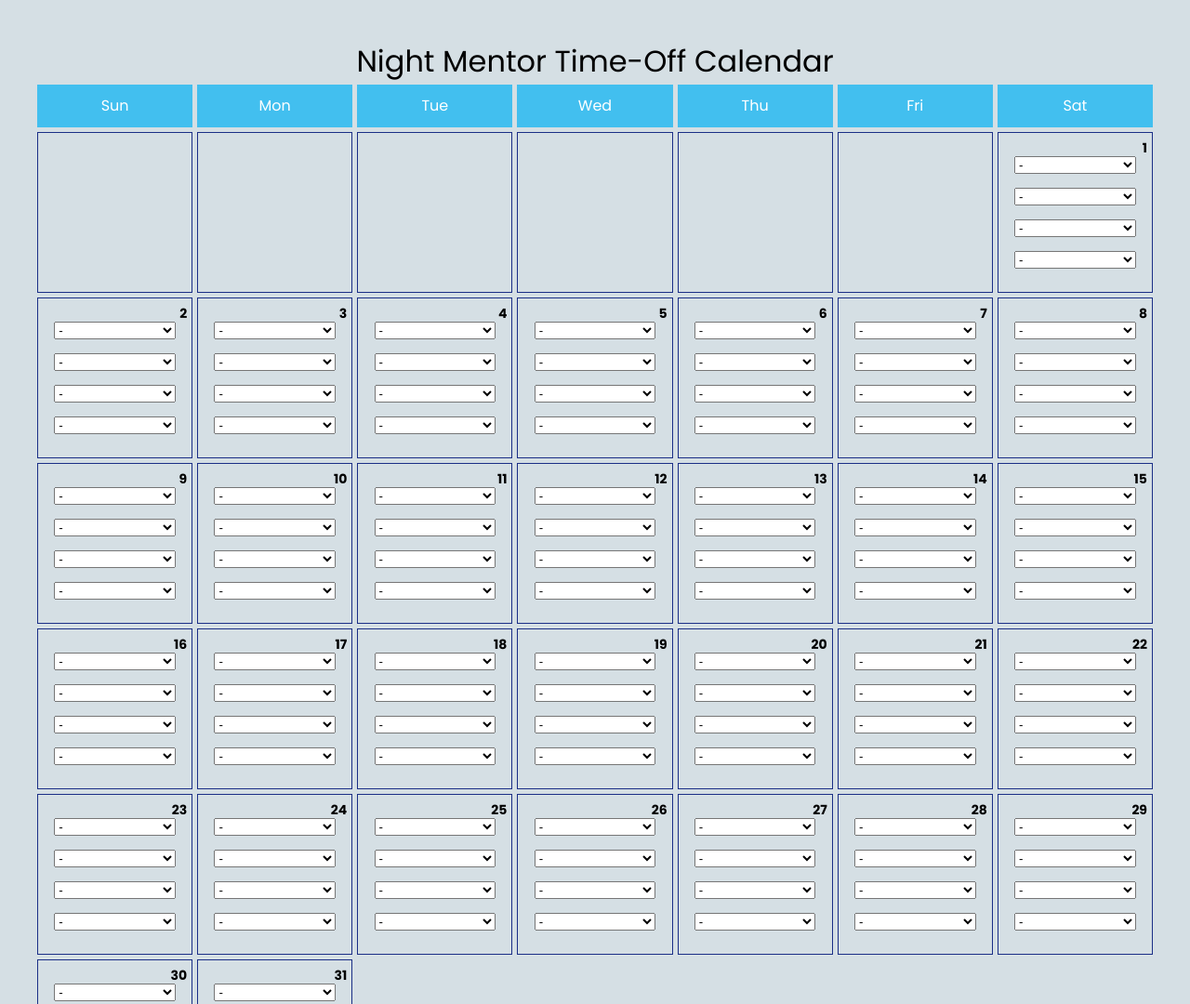
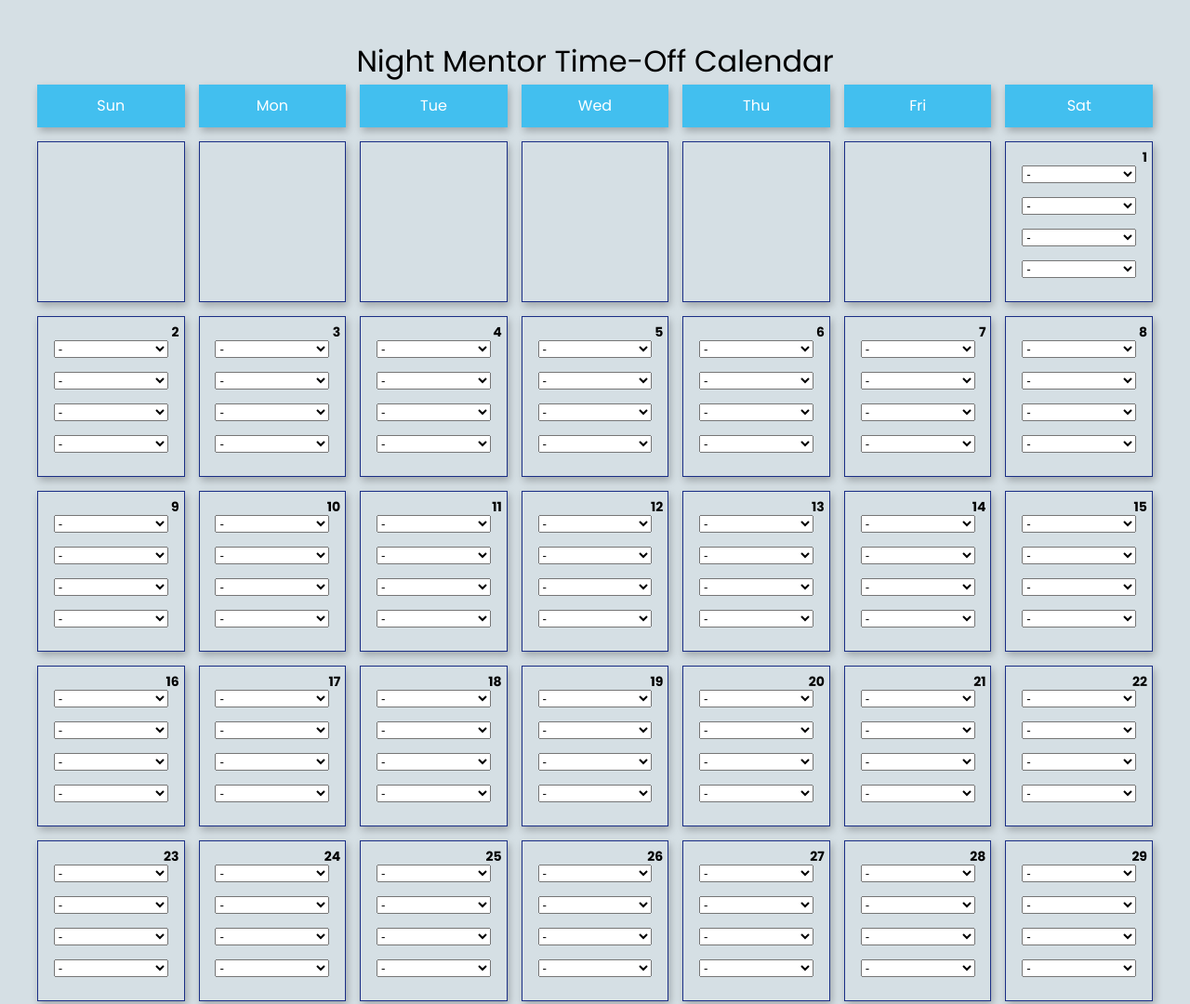
Before and after one commit to Hjhawley/time-off-calendar-st-george, a plain HTML site: page index.html in a window 1280 px wide. Shown: the top 1080 px of the page at 93% size. Drawn offline with Linux system fonts and the light colour scheme; a script that the page names is missing.

Commit message:
reformatted and adjusted CSS

```diff
--- a/styles.css
+++ b/styles.css
@@ -5,24 +5,14 @@
     padding: 0;
     box-sizing: border-box;
     font-weight: normal;
-    transition: background-color 0.25s ease, border-color 0.25s ease, box-shadow 0.25s ease;
 }
 
 :root {
     --max-width: 1000px;
     --primary-color: #42BFEF;
     --secondary-color: #1A2E86;
-    --tertiary-color: #fd5;
     --background-color: #d5dfe4;
     --text-color: #000;
-    --h2-color: var(--text-color);
-    --h3-color: var(--primary-color);
-    --header-background: var(--primary-color);
-    --header-text-color: #fff;
-    --footer-text-color: #888;
-    --link-color: var(--secondary-color);
-    --link-hover-color: var(--tertiary-color);
-    --visited-color: #7397a8;
     --section-border-color: var(--secondary-color);
     --button-background: var(--primary-color);
     --button-hover-background: var(--secondary-color);
@@ -53,8 +43,38 @@ button, .button {
     justify-content: center;
 }
 
-.calendar { display: grid; grid-template-columns: repeat(7, 1fr); gap: 5px; }
-.day { border: 1px solid var(--secondary-color); padding: 10px; min-height: 120px; position: relative; }
-.day select { display: block; margin: 15px auto; width: 90%; }
-.header { font-weight:400; color: white; background-color: var(--primary-color); padding: 10px; }
-.date { font-size: 14px; font-weight: bold; position: absolute; top: 5px; right: 5px; }
+.calendar {
+    display: grid;
+    grid-template-columns: repeat(7, 1fr);
+    gap: 15px;
+}
+
+.day {
+    border: 1px solid var(--secondary-color);
+    padding: 10px;
+    min-height: 120px;
+    position: relative;
+    box-shadow: var(--shadow);
+}
+
+.day select {
+    display: block;
+    margin: 15px auto;
+    width: 90%;
+}
+
+.header {
+    font-weight:400;
+    color: white;
+    background-color: var(--primary-color);
+    padding: 10px;
+    box-shadow: var(--shadow);
+}
+
+.date {
+    font-size: 14px;
+    font-weight: bold;
+    position: absolute;
+    top: 5px;
+    right: 5px;
+}
```
